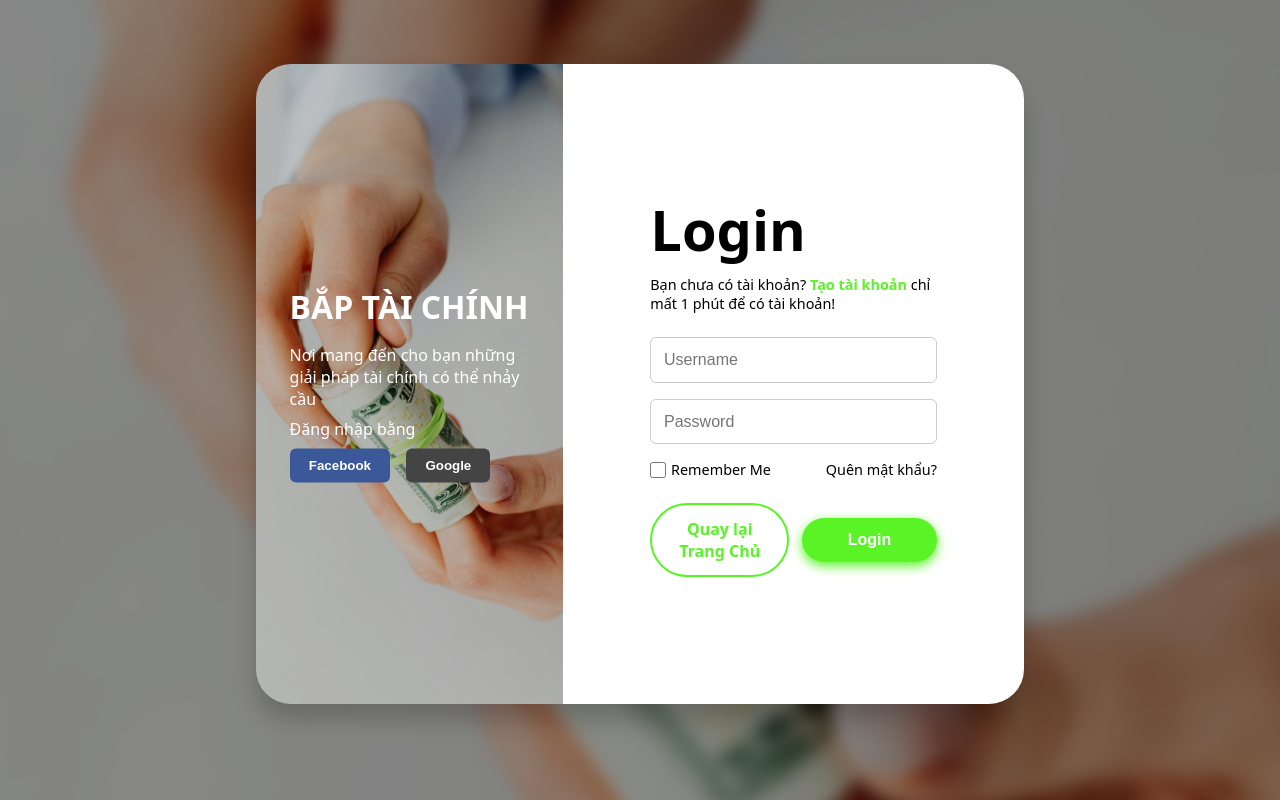
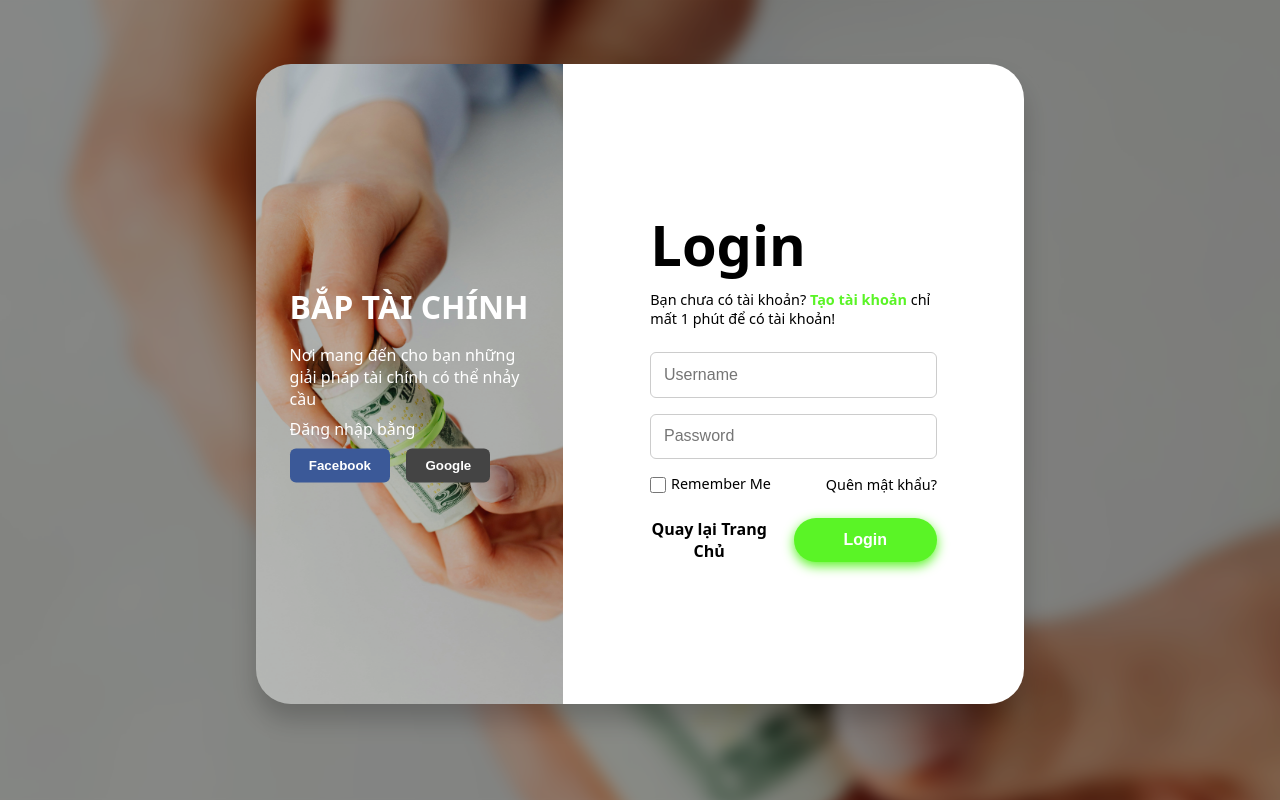
Before and after one commit to huy-bap-2209/app-tai-chinh, a React (Vite) app: page /login_register in a window 1280 px wide. Built offline with nearby package versions, Linux system fonts and the light colour scheme.

Commit message:
fix bug navigate&layout

```diff
--- a/src/pages/Login_Register/Login_Register.css
+++ b/src/pages/Login_Register/Login_Register.css
@@ -205,6 +205,7 @@
 
 .back-home-page-btn-login {
   display: flex;
+  justify-content: space-between;
   gap: 0.8rem;
   width: 100%;
   align-items: center;
@@ -213,22 +214,21 @@
 
 .back-home-page-btn-login a {
   flex: 1;
-  padding: 0.8rem;
+  padding-right: 0.8rem;
   border-radius: 50px;
-  border: 2px solid #5af426;
-  color: #5af426;
+  /* border: 2px solid #5af426; */
+  /* color: #5af426; */
   text-decoration: none;
   text-align: center;
   font-weight: 600;
   cursor: pointer;
-  transition: all 0.3s ease;
+  /* transition: all 0.3s ease; */
   background-color: transparent;
   font-size: 1rem;
 }
 
 .back-home-page-btn-login a:hover {
-  background-color: #5af426;
-  color: #fff;
+  color: #777;
 }
 
 /* Responsive */
--- a/src/pages/Login_Register/Login_Register.jsx
+++ b/src/pages/Login_Register/Login_Register.jsx
@@ -2,6 +2,7 @@
 import "./Login_Register.css";
 // import LogoLogin from "../../images/logo_login.svg";
 import BackgroundLogin from "../../images/loan-img-3.jpg";
+import { Link } from "react-router-dom";
 
 function Login_Register() {
   const [isLoginRegister, setIsLoginRegister] = useState("Login");
@@ -85,7 +86,7 @@
             )}
           </div>
           <div className="back-home-page-btn-login">
-            <a href="/">Quay lại Trang Chủ</a>
+            <Link to="/">Quay lại Trang Chủ</Link>
             <button type="submit" className="btn-login">
               {isLoginRegister}
             </button>
```
